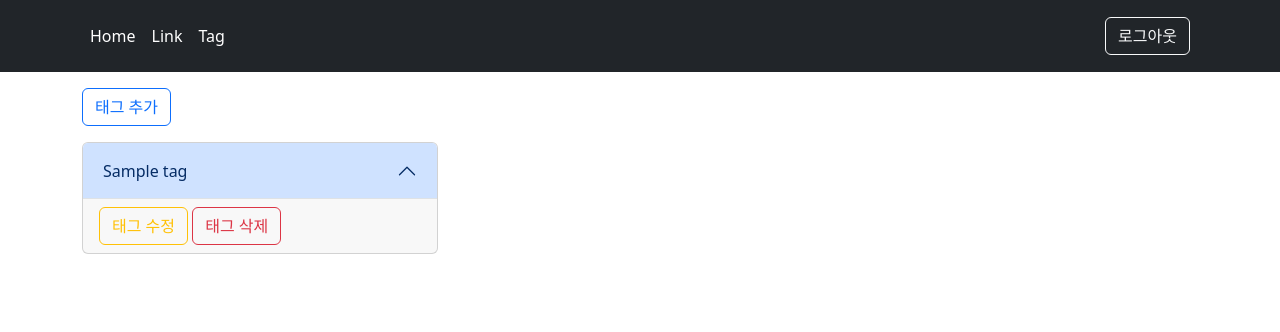
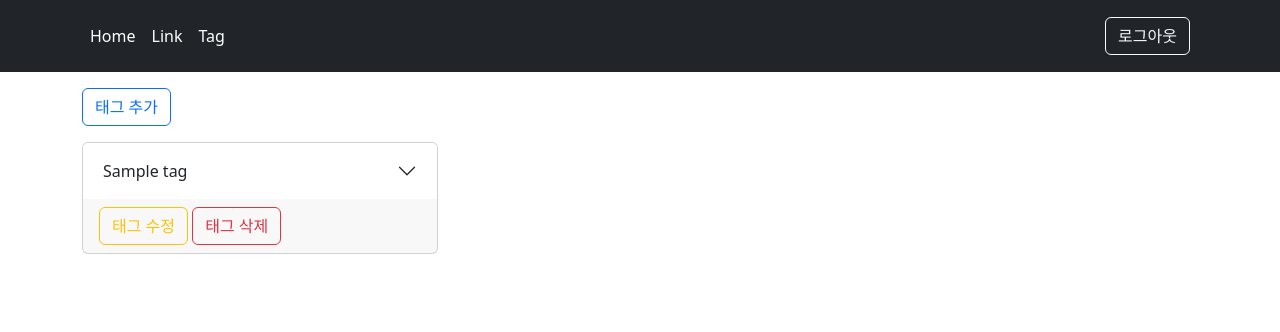
Before and after one commit to JoungSik/LinkCloud, a Rails app: page /tags in a window 1280 px wide. Shown: the top 332 px of the page. Run offline with Rails 7, Linux system fonts and the light colour scheme; a user stored in the database is signed in; tables that the repository leaves empty hold one stand-in row (values such as "Sample post"); style sheets or scripts are compiled from the project's sources; some libraries are stand-ins or nearby versions.

Commit message:
Fix #30 처음부터 태그 접혀있도록 수정

```diff
--- a/app/views/tags/_tag.html.erb
+++ b/app/views/tags/_tag.html.erb
@@ -1,6 +1,6 @@
 <div class="col">
   <div class="card accordion">
-    <div class="card-header accordion-button" data-bs-toggle="collapse" data-bs-target="#accordion_<%= tag.id %>" aria-expanded="false" aria-controls="accordion_<%= tag.id %>">
+    <div class="card-header accordion-button collapsed" data-bs-toggle="collapse" data-bs-target="#accordion_<%= tag.id %>" aria-expanded="false" aria-controls="accordion_<%= tag.id %>">
       <%= tag.name %>
     </div>
     <ul id="accordion_<%= tag.id %>" class="list-group list-group-flush accordion-collapse collapse">
```
